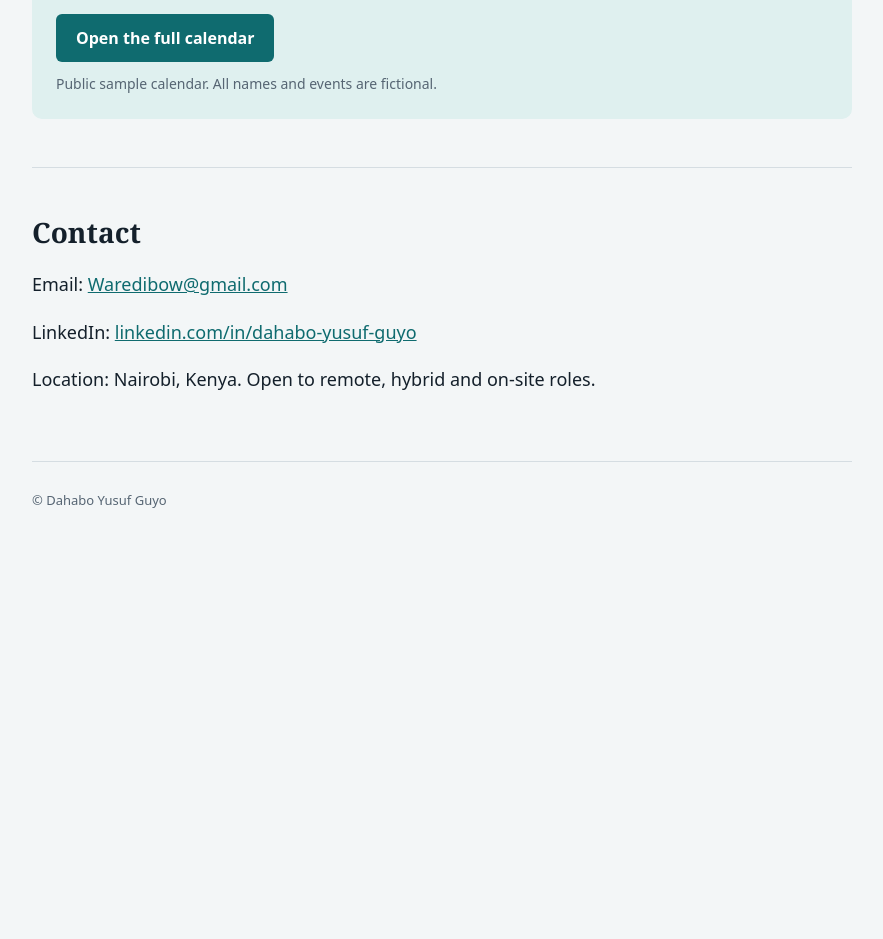
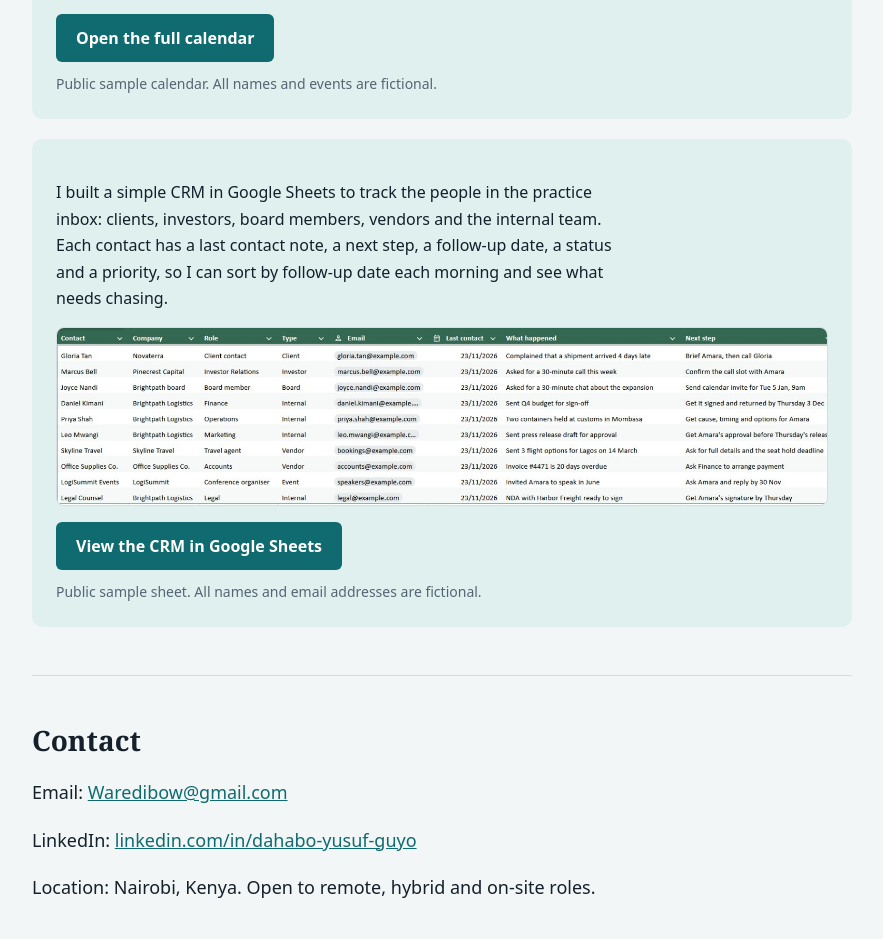
Before and after one commit to dahaboguyoyusuf/dahabo_guyo, a plain HTML site: page index.html in a window 1280 px wide. Shown: the part 5500-6439 px from the top of the page, without its empty margins (198-1081 px from the left). Before the commit the page ends 6051 px from the top, so only its background shows below. Drawn offline with Linux system fonts and the light colour scheme.

Commit message:
Add files via upload

```diff
--- a/index.html
+++ b/index.html
@@ -132,6 +132,12 @@ footer{padding:28px 0 40px;color:var(--mu);font-size:13px}
 <a class="btn p" href="https://calendar.google.com/calendar/embed?src=fc3b8aa753e75cf449c74191e992b7bc2c5012dcd82278c4a9c9873ea33ffbc9%40group.calendar.google.com&amp;ctz=Africa%2FNairobi" rel="noopener" target="_blank">Open the full calendar</a>
 <p style="font-size:14px;color:var(--mu);margin:0">Public sample calendar. All names and events are fictional.</p>
 </div>
+<div class="pr" style="margin-top:20px">
+<p>I built a simple CRM in Google Sheets to track the people in the practice inbox: clients, investors, board members, vendors and the internal team. Each contact has a last contact note, a next step, a follow-up date, a status and a priority, so I can sort by follow-up date each morning and see what needs chasing.</p>
+<a href="crm-sheet.jpg" target="_blank" rel="noopener" aria-label="Open the CRM screenshot full size"><div style="overflow-x:auto;margin:0 0 16px;border:1px solid var(--bd);border-radius:8px"><img src="crm-sheet.jpg" alt="Google Sheets CRM with 10 fictional contacts, showing company, next step, follow-up date, and colour-coded status and priority" loading="lazy" style="display:block;width:1000px;max-width:none;height:auto"></div></a>
+<a class="btn p" href="https://docs.google.com/spreadsheets/d/1DdzrGAnUyFP0YplKuQYoiIv9T7TNOPdwbLHSx5SBzYA/edit?usp=sharing" rel="noopener" target="_blank">View the CRM in Google Sheets</a>
+<p style="font-size:14px;color:var(--mu);margin:0">Public sample sheet. All names and email addresses are fictional.</p>
+</div>
 </section>
 
 <section id="contact">
```
Also changed, not shown: crm-sheet.jpg (added).
